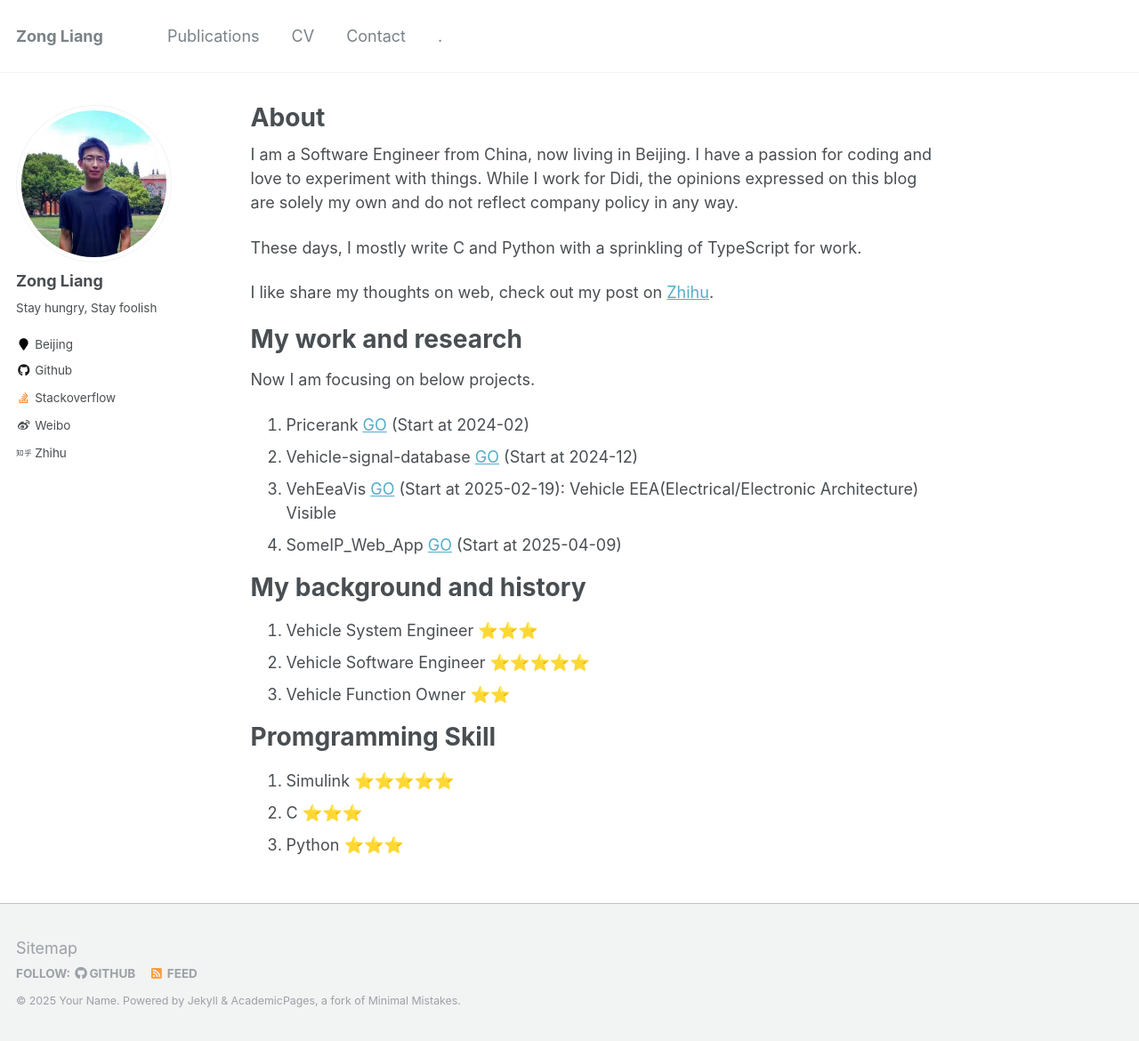
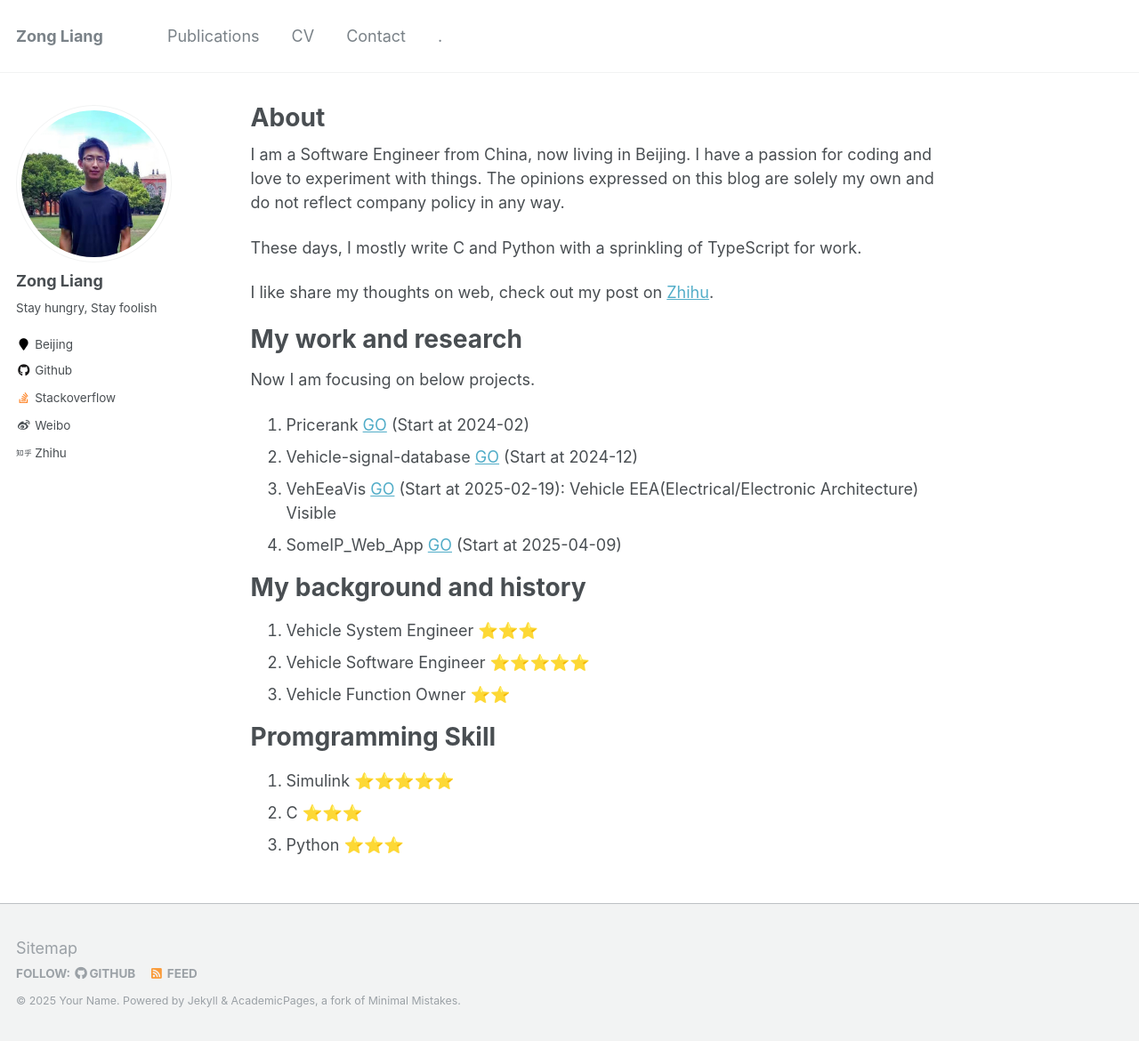
Before and after one commit to ZongL/zongl.github.io, a Jekyll site: the page built from _pages/about.md, in a window 1280 px wide and 1170 px high. Shown: the whole window at 89% size. Built offline with Jekyll 4.4.1, drawn with Linux system fonts in a browser that asks for light colours.

Commit message:
Update about.md

```diff
--- a/_pages/about.md
+++ b/_pages/about.md
@@ -8,7 +8,7 @@ redirect_from:
   - /about.html
 ---
 
-I am a Software Engineer from China, now living in Beijing. I have a passion for coding and love to experiment with things. While I work for Didi, the opinions expressed on this blog are solely my own and do not reflect company policy in any way.
+I am a Software Engineer from China, now living in Beijing. I have a passion for coding and love to experiment with things. The opinions expressed on this blog are solely my own and do not reflect company policy in any way.
 
 These days, I mostly write C and Python with a sprinkling of TypeScript for work.
 
```
